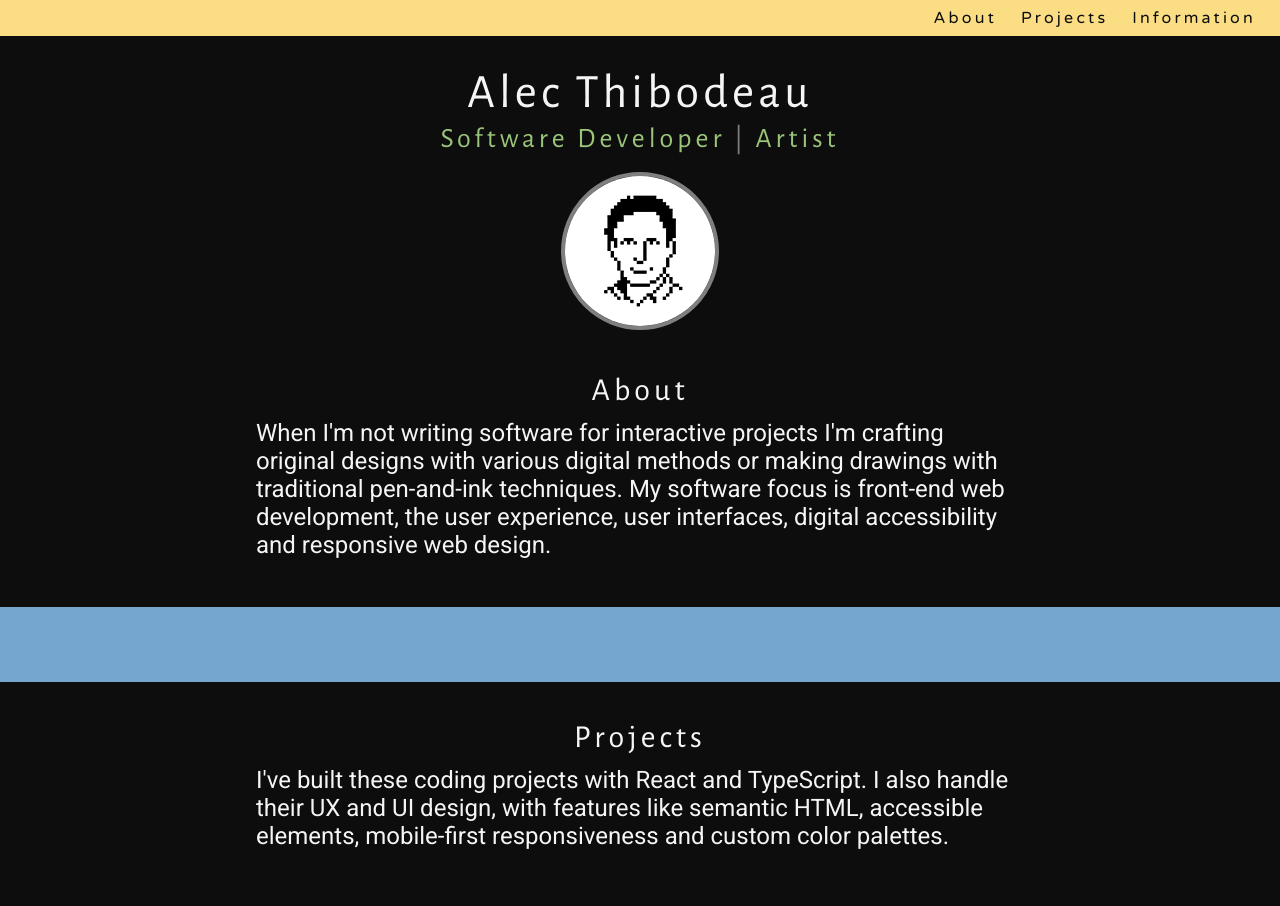
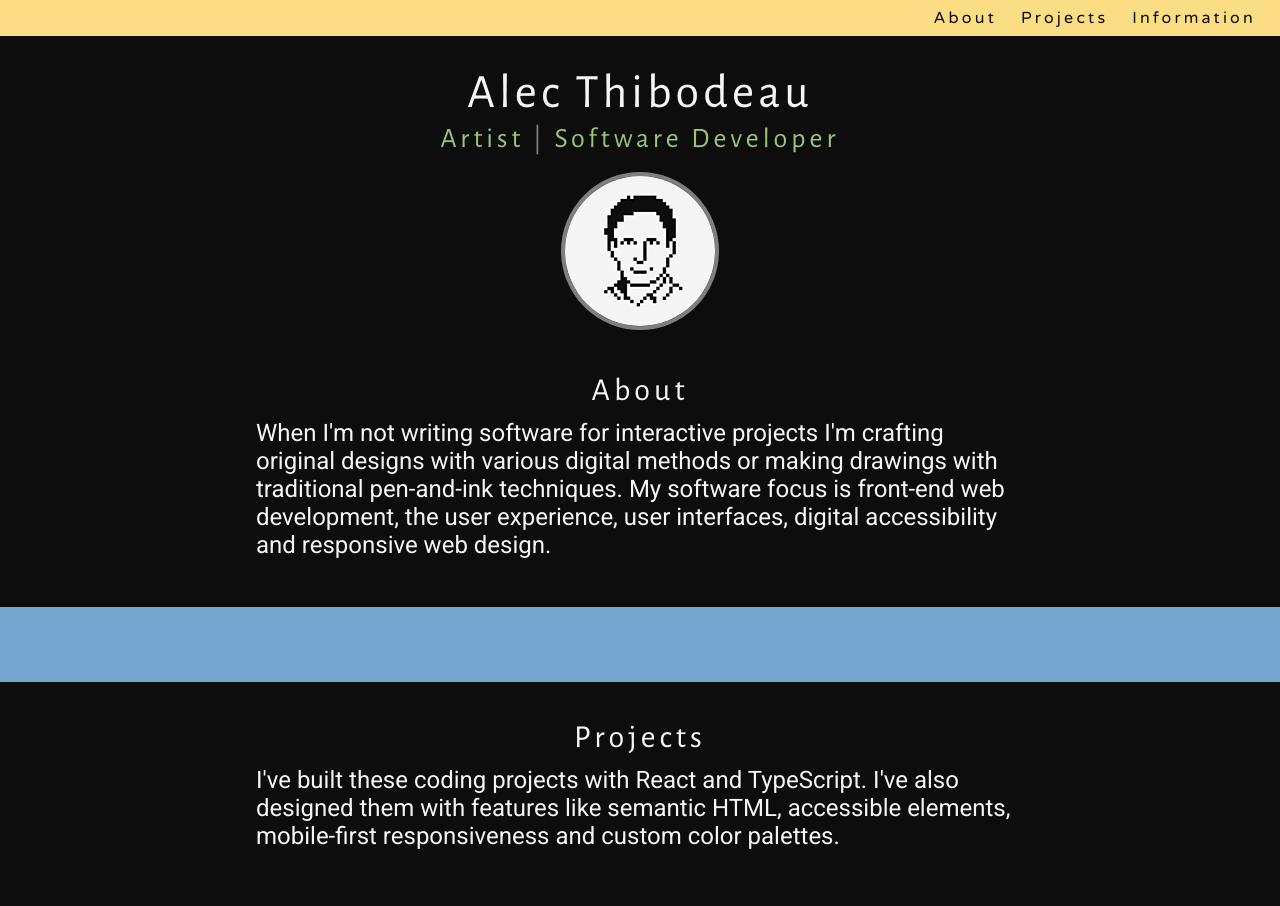
Before and after one commit to alecthibodeau/alecthibodeau.github.io, a React (Create React App) app: page / in a window 1280 px wide. Shown: the top 906 px of the page. Built offline with nearby package versions, Linux system fonts and the light colour scheme.

Commit message:
feat: update icon image to match site colors

```diff
--- a/src/components/Main.tsx
+++ b/src/components/Main.tsx
@@ -35,9 +35,9 @@ function Main(props: { isBreakpointXs: boolean, viewportWidth: number }): JSX.El
       <div className="name-and-occupations">
         <h1 className="name">Alec Thibodeau</h1>
         <h2 className="occupations">
+          <span>Artist</span>
+          <span className="pipe">&nbsp;|&nbsp;</span>
           <span>Software Developer</span>
-          <span className="pipe">&nbsp;|&nbsp;</span>
-          <span>Artist</span>
         </h2>
       </div>
       <section id={sections.about}>
@@ -64,9 +64,9 @@ function Main(props: { isBreakpointXs: boolean, viewportWidth: number }): JSX.El
       <section>
         <h3 className="section-title">{formatTitleCase(sections.projects)}</h3>
         <p>
-          I've built these coding projects with React and TypeScript. I also handle
-          their UX and UI design, with features like semantic HTML, accessible
-          elements, mobile-first responsiveness and custom color palettes.
+          I've built these coding projects with React and TypeScript. I've also designed
+          them with features like semantic HTML, accessible elements, mobile-first
+          responsiveness and custom color palettes.
         </p>
         <div className={sections.projects}>
           {selectProjects.map(renderProjectItem)}
```
Also changed, not shown: src/assets/images/alec_headshot_icon_150px.jpg.
